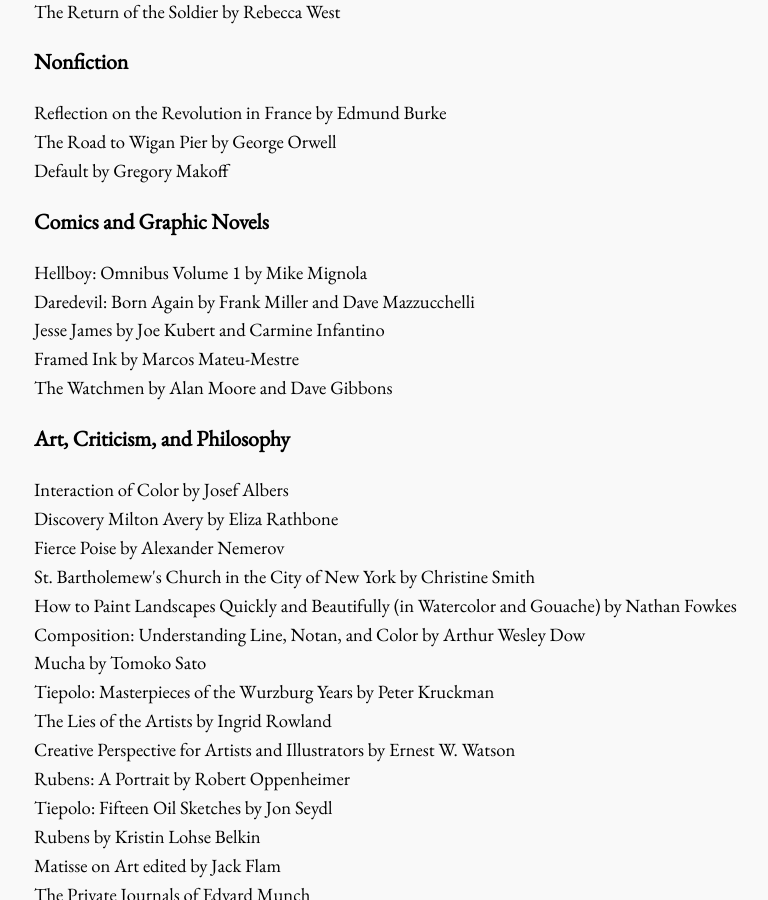
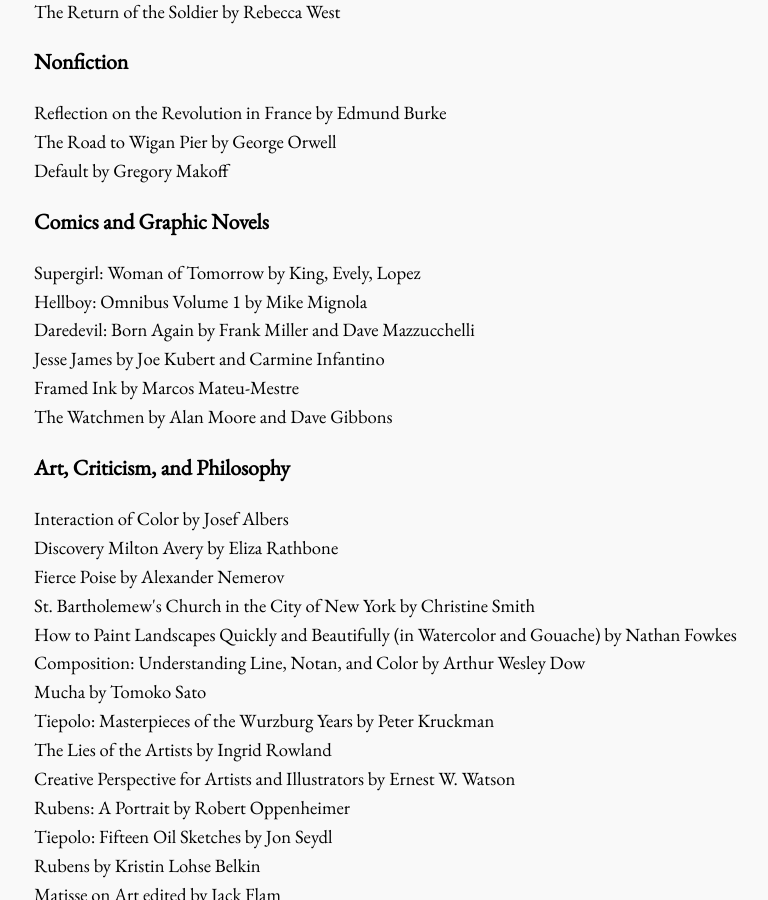
Before and after one commit to bora-uyumazturk/bora-uyumazturk.github.io, a Jekyll site: the page built from reading.html, in a window 1280 px wide and 900 px high, scrolled down 509 px. Shown: the whole window, without its empty margins (138-906 px from the left). Built offline with Jekyll 4.4.1, drawn with Linux system fonts in a browser that asks for light colours.

Commit message:
Update reading.html

```diff
--- a/reading.html
+++ b/reading.html
@@ -31,6 +31,7 @@ title: Reading
 
   <h3>Comics and Graphic Novels</h3>
 
+  Supergirl: Woman of Tomorrow by King, Evely, Lopez <br>
   Hellboy: Omnibus Volume 1 by Mike Mignola <br>
   Daredevil: Born Again by Frank Miller and Dave Mazzucchelli <br>
   Jesse James by Joe Kubert and Carmine Infantino <br>
```
